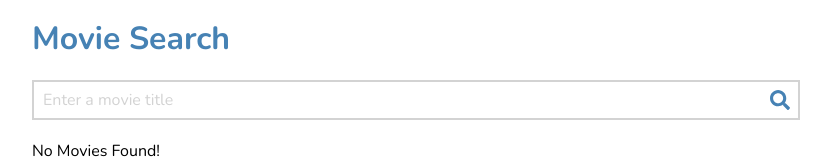
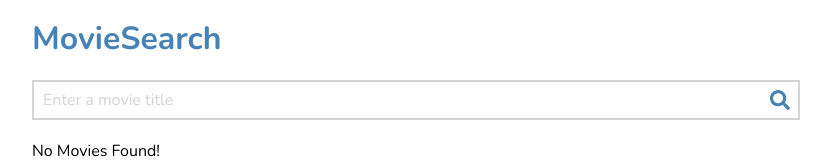
Before and after one commit to paulio84/MovieSearch, a React (Create React App) app: page / in a window 1280 px wide. Shown: the top 160 px of the page, without its empty margins (224-1055 px from the left). Built offline with nearby package versions, Linux system fonts and the light colour scheme.

Commit message:
Updated the title, removed the space

```diff
--- a/src/components/App/App.js
+++ b/src/components/App/App.js
@@ -39,7 +39,7 @@ class App extends Component {
       <div className="container">
         <header>
           <nav className="navBar">
-            <h1>Movie Search</h1>
+            <h1>MovieSearch</h1>
           </nav>
         </header>
         <SearchMovies
```
Also changed, not shown: 1 other file (tests, documents, lock files or other folders).
